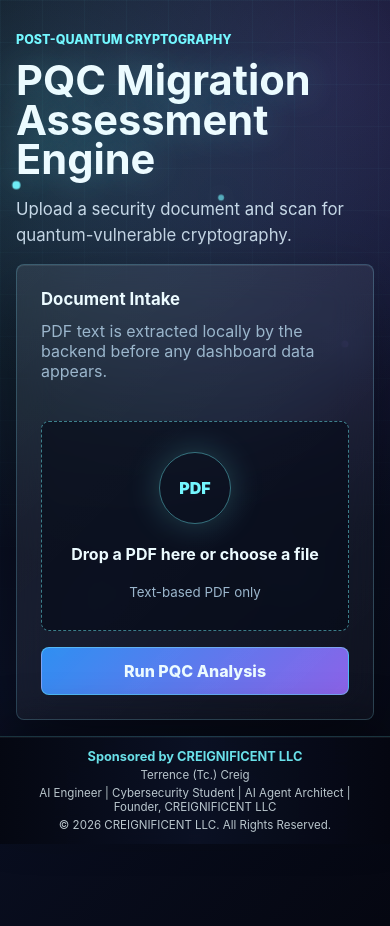
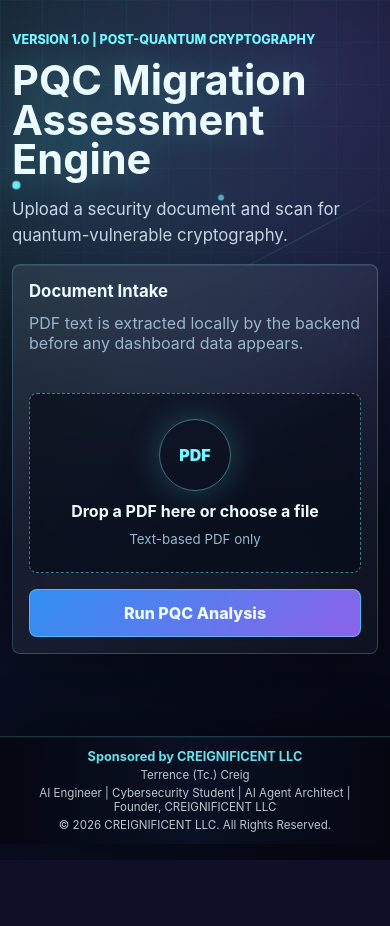
Before and after one commit to CreigT/pqc-migration-agent, a FastAPI app: page / in a window 390 px wide. After the commit the page ends 860 px from the top, so only its background shows below. Run offline with FastAPI, Linux system fonts and the light colour scheme; some libraries are stand-ins or nearby versions.

Commit message:
Polish PQC engine for version 1.0

```diff
--- a/app.py
+++ b/app.py
@@ -34,24 +34,28 @@ async def analyze(file: UploadFile = File(...)):
     if not file.filename:
         raise HTTPException(status_code=400, detail="Please upload a PDF file.")
 
-    if not file.filename.lower().endswith(".pdf"):
+    safe_name = Path(file.filename).name
+    if not safe_name.lower().endswith(".pdf"):
         raise HTTPException(status_code=400, detail="Only PDF uploads are supported.")
-
-    safe_name = Path(file.filename).name
-    upload_path = UPLOAD_DIR / f"{uuid4().hex}_{safe_name}"
 
     contents = await file.read()
     if not contents:
         raise HTTPException(status_code=400, detail="The uploaded file is empty.")
 
+    if not contents.startswith(b"%PDF"):
+        raise HTTPException(status_code=400, detail="The uploaded file does not appear to be a valid PDF.")
+
+    upload_path = UPLOAD_DIR / f"{uuid4().hex}_{safe_name}"
     upload_path.write_bytes(contents)
 
     try:
         result = analyze_pdf(upload_path, REPORT_DIR, document_name=safe_name)
     except ValueError as exc:
         raise HTTPException(status_code=422, detail=str(exc)) from exc
+    except OSError as exc:
+        raise HTTPException(status_code=422, detail="The PDF could not be read. Please upload a valid, unencrypted PDF.") from exc
     except Exception as exc:
-        raise HTTPException(status_code=500, detail=f"Analysis failed: {exc}") from exc
+        raise HTTPException(status_code=500, detail="Analysis failed. Please try another PDF or check the server logs.") from exc
 
     report_paths = result.pop("report_paths")
     latest_reports.clear()
--- a/static/app.js
+++ b/static/app.js
@@ -36,6 +36,7 @@ function escapeHTML(value) {
 function showError(message) {
   errorBox.textContent = message;
   errorBox.hidden = false;
+  errorBox.focus();
 }
 
 function clearError() {
@@ -46,6 +47,7 @@ function clearError() {
 function setLoading(isLoading) {
   loading.hidden = !isLoading;
   form.querySelector("button").disabled = isLoading;
+  dropZone.classList.toggle("is-disabled", isLoading);
 
   if (!isLoading) {
     clearInterval(loadingTimer);
@@ -115,9 +117,9 @@ function renderRecommendations(items) {
 }
 
 function renderDownloads(links) {
-  document.querySelector("#download-json").href = links.json;
-  document.querySelector("#download-markdown").href = links.markdown;
-  document.querySelector("#download-html").href = links.html;
+  document.querySelector("#download-json").href = links?.json || "#";
+  document.querySelector("#download-markdown").href = links?.markdown || "#";
+  document.querySelector("#download-html").href = links?.html || "#";
 }
 
 function renderResults(data) {
@@ -137,11 +139,16 @@ function renderResults(data) {
   renderRecommendations(data.recommendations);
   renderDownloads(data.download_links);
   results.hidden = false;
+  requestAnimationFrame(() => results.classList.add("is-visible"));
+  results.scrollIntoView({ behavior: "smooth", block: "start" });
 }
 
 function updateFileLabel() {
   const file = fileInput.files[0];
   fileLabel.textContent = file ? file.name : "Drop a PDF here or choose a file";
+  results.classList.remove("is-visible");
+  results.hidden = true;
+  renderDownloads({});
 }
 
 fileInput.addEventListener("change", updateFileLabel);
@@ -163,6 +170,11 @@ fileInput.addEventListener("change", updateFileLabel);
 dropZone.addEventListener("drop", (event) => {
   const file = event.dataTransfer.files[0];
   if (file) {
+    if (!file.name.toLowerCase().endsWith(".pdf")) {
+      clearError();
+      showError("Only PDF uploads are supported.");
+      return;
+    }
     fileInput.files = event.dataTransfer.files;
     updateFileLabel();
   }
@@ -187,13 +199,14 @@ form.addEventListener("submit", async (event) => {
   formData.append("file", file);
 
   setLoading(true);
+  results.classList.remove("is-visible");
 
   try {
     const response = await fetch("/analyze", {
       method: "POST",
       body: formData
     });
-    const payload = await response.json();
+    const payload = await response.json().catch(() => ({}));
 
     if (!response.ok) {
       throw new Error(payload.detail || "Analysis failed.");
@@ -202,6 +215,7 @@ form.addEventListener("submit", async (event) => {
     renderResults(payload);
   } catch (error) {
     results.hidden = true;
+    renderDownloads({});
     showError(error.message);
   } finally {
     setLoading(false);
--- a/static/style.css
+++ b/static/style.css
@@ -12,6 +12,8 @@
   --danger: #ff4f8b;
   --medium: #ffd166;
   --low: #61f2a6;
+  --radius: 8px;
+  --space: clamp(16px, 2vw, 24px);
 }
 
 * {
@@ -28,6 +30,7 @@ body {
     radial-gradient(circle at 15% 15%, rgba(116, 247, 255, 0.18), transparent 26rem),
     radial-gradient(circle at 86% 8%, rgba(155, 108, 255, 0.18), transparent 28rem),
     linear-gradient(135deg, #050711 0%, #0a1024 52%, #050711 100%);
+  overflow-x: hidden;
 }
 
 body::before {
@@ -59,22 +62,38 @@ body::before {
   animation: drift 12s linear infinite;
 }
 
+.quantum-field i {
+  position: absolute;
+  width: 180px;
+  height: 1px;
+  background: linear-gradient(90deg, transparent, rgba(116, 247, 255, 0.34), transparent);
+  transform: rotate(-28deg);
+  animation: pulse-line 8s ease-in-out infinite;
+}
+
 .quantum-field span:nth-child(1) { left: 10%; top: 18%; animation-delay: 0s; }
 .quantum-field span:nth-child(2) { left: 28%; top: 70%; animation-delay: -4s; background: var(--purple); }
 .quantum-field span:nth-child(3) { left: 58%; top: 22%; animation-delay: -7s; }
 .quantum-field span:nth-child(4) { left: 78%; top: 65%; animation-delay: -2s; background: var(--blue); }
 .quantum-field span:nth-child(5) { left: 92%; top: 38%; animation-delay: -9s; background: var(--purple); }
+.quantum-field i:nth-of-type(1) { left: 8%; top: 48%; animation-delay: -2s; }
+.quantum-field i:nth-of-type(2) { right: 4%; top: 28%; animation-delay: -5s; }
 
 @keyframes drift {
   0%, 100% { transform: translate3d(0, 0, 0) scale(1); opacity: 0.5; }
   50% { transform: translate3d(-28px, 34px, 0) scale(1.7); opacity: 1; }
 }
 
+@keyframes pulse-line {
+  0%, 100% { opacity: 0.12; transform: translateX(-20px) rotate(-28deg); }
+  50% { opacity: 0.48; transform: translateX(20px) rotate(-28deg); }
+}
+
 .shell {
   position: relative;
   width: min(1120px, calc(100% - 32px));
   margin: 0 auto;
-  padding: 56px 0;
+  padding: clamp(32px, 5vw, 64px) 0;
 }
 
 .hero {
@@ -122,16 +141,17 @@ h2 {
 
 .glass {
   border: 1px solid var(--line);
-  border-radius: 8px;
+  border-radius: var(--radius);
   background: linear-gradient(135deg, rgba(255, 255, 255, 0.08), rgba(255, 255, 255, 0.035));
   box-shadow: 0 22px 70px rgba(0, 0, 0, 0.34), inset 0 1px 0 rgba(255, 255, 255, 0.08);
   backdrop-filter: blur(18px);
+  transition: border-color 180ms ease, box-shadow 180ms ease, transform 180ms ease;
 }
 
 .upload-panel {
   display: grid;
   gap: 24px;
-  padding: 24px;
+  padding: var(--space);
 }
 
 .muted,
@@ -382,3 +455,25 @@ th {
     font-size: 0.72rem;
   }
 }
+
+@media (max-width: 560px) {
+  body {
+    padding-bottom: 174px;
+  }
+
+  .shell {
+    width: min(100% - 24px, 1120px);
+  }
+
+  .drop-zone {
+    min-height: 180px;
+  }
+
+  .download-row {
+    display: grid;
+  }
+
+  .download-button {
+    width: 100%;
+  }
+}
--- a/templates/index.html
+++ b/templates/index.html
@@ -8,13 +8,13 @@
 </head>
 <body>
   <div class="quantum-field" aria-hidden="true">
-    <span></span><span></span><span></span><span></span><span></span>
+    <span></span><span></span><span></span><span></span><span></span><i></i><i></i>
   </div>
 
   <main class="shell">
     <section class="hero">
       <div>
-        <p class="eyebrow">Post-Quantum Cryptography</p>
+        <p class="eyebrow">Version 1.0 | Post-Quantum Cryptography</p>
         <h1>PQC Migration Assessment Engine</h1>
         <p class="subtitle">Upload a security document and scan for quantum-vulnerable cryptography.</p>
       </div>
@@ -29,7 +29,7 @@
       <form id="analysis-form">
         <label class="drop-zone" id="drop-zone" for="pdf-file">
           <input id="pdf-file" name="file" type="file" accept="application/pdf,.pdf">
-          <span class="drop-icon">PDF</span>
+          <span class="drop-icon" aria-hidden="true">PDF</span>
           <strong id="file-label">Drop a PDF here or choose a file</strong>
           <small>Text-based PDF only</small>
         </label>
@@ -41,20 +41,20 @@
         <p id="loading-text">Extracting PDF text...</p>
       </div>
 
-      <div class="error" id="error-box" hidden></div>
+      <div class="error" id="error-box" tabindex="-1" hidden></div>
     </section>
 
     <section class="results" id="results" hidden>
       <div class="dashboard-grid">
         <article class="glass gauge-card">
           <h2>Overall Risk Gauge</h2>
-          <div class="gauge" id="risk-gauge"><span id="risk-score">0</span></div>
-          <p id="risk-label">Low</p>
+          <div class="gauge" id="risk-gauge"><span id="risk-score"></span></div>
+          <p id="risk-label"></p>
         </article>
 
         <article class="glass gauge-card">
           <h2>Quantum Readiness Gauge</h2>
-          <div class="gauge readiness" id="readiness-gauge"><span id="readiness-score">0%</span></div>
+          <div class="gauge readiness" id="readiness-gauge"><span id="readiness-score"></span></div>
           <p>Migration posture</p>
         </article>
       </div>
```
Also changed, not shown: other parts of static/style.css (+58 -5 lines), pqc_agent.py (+20 -3 lines).
